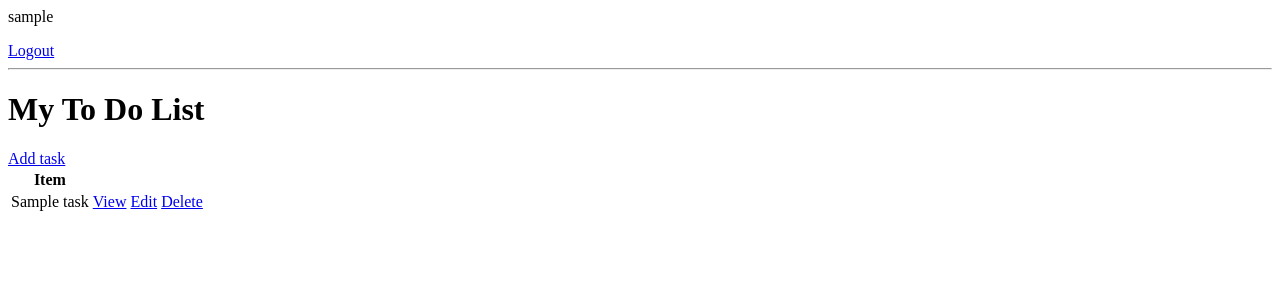
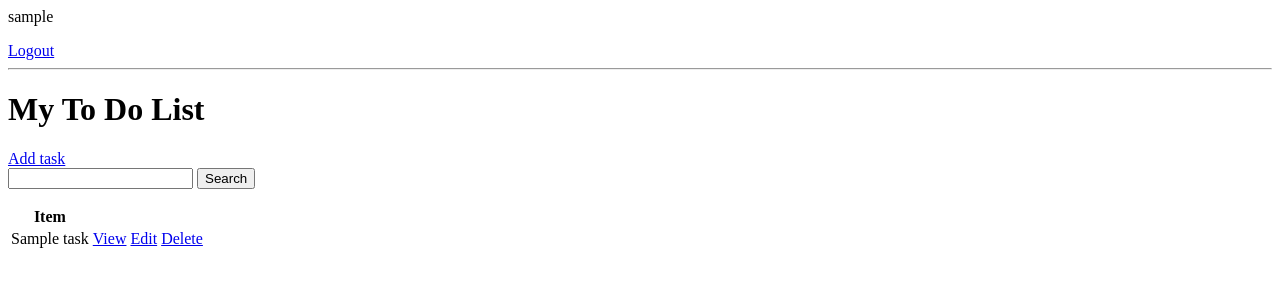
Before and after one commit to Szymqn/ToDoList, a Django app: page / in a window 1280 px wide. Shown: the top 300 px of the page. Run offline with Django 4.2, Linux system fonts and the light colour scheme; a user stored in the database is signed in; tables that the repository leaves empty hold one stand-in row (values such as "Sample post").

Commit message:
add task search

```diff
--- a/base/views.py
+++ b/base/views.py
@@ -16,6 +16,13 @@ class TaskList(LoginRequiredMixin, ListView):
         context = super().get_context_data(**kwargs)
         context['tasks'] = context['tasks'].filter(user=self.request.user)
         context['count'] = context['tasks'].filter(complete=False).count()
+
+        search_input = self.request.GET.get('search-area') or ''
+        if search_input:
+            context['tasks'] = context['tasks'].filter(title__startswith=search_input)
+
+        context['search_input'] = search_input
+
         return context
 
 
--- a/templates/base/task_list.html
+++ b/templates/base/task_list.html
@@ -9,6 +9,13 @@
 <hr>
 <h1>My To Do List {{ color }}</h1>
 <a href="{% url 'task-create' %}">Add task</a>
+
+<form method="GET">
+    <label>
+        <input type="text" name='search-area' value="{{ search_input }}">
+        <input type="submit" value='Search'>
+    </label>
+</form>
 
 <table>
     <tr>
```
